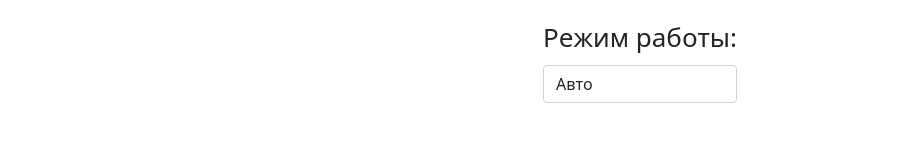
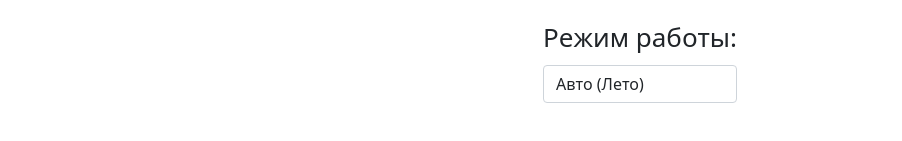
Before and after one commit to anatolytsi/rpi-react-hvac, a React (Create React App) app: page /complex in a window 1280 px wide. Shown: the part 667-808 px from the top of the page, without its empty margins (0-902 px from the left). Built offline with nearby package versions, Linux system fonts and the light colour scheme; the HTML template or start-up script is replaced by a standard one.

Commit message:
added functionality to mode

```diff
--- a/src/components/Mode/Mode.js
+++ b/src/components/Mode/Mode.js
@@ -1,41 +1,21 @@
 import {Form} from 'react-bootstrap';
 import React from 'react';
 
-const Mode = () => {
+const Mode = ({mode, setMode}) => {
     return (
-
         <Form.Group className='m-0'>
             <Form.Label>Режим работы:</Form.Label>
             <Form.Control
                 as='select'
                 custom
-                // onChange={this.onChangeColor.bind(this)}
+                value={mode}
+                onChange={event => setMode(event.target.value)}
             >
-                <option value='auto'>Авто</option>
+                <option value='autoWinter'>Авто (Лето)</option>
+                <option value='autoSummer'>Авто (Зима)</option>
                 <option value='manual'>Ручной</option>
             </Form.Control>
         </Form.Group>
-        // <div className='container'>
-        //     <div className='row justify-content-center'>
-        //         <div className='col-3'>
-        //             <p>
-        //                 Режим работы:
-        //             </p>
-        //         </div>
-        //         <div className='col-2'>
-        //             <Form.Group className='m-0'>
-        //                 <Form.Control
-        //                     as='select'
-        //                     custom
-        //                     // onChange={this.onChangeColor.bind(this)}
-        //                 >
-        //                     <option value='auto'>Авто</option>
-        //                     <option value='manual'>Ручной</option>
-        //                 </Form.Control>
-        //             </Form.Group>
-        //         </div>
-        //     </div>
-        // </div>
     )
 }
 
```
